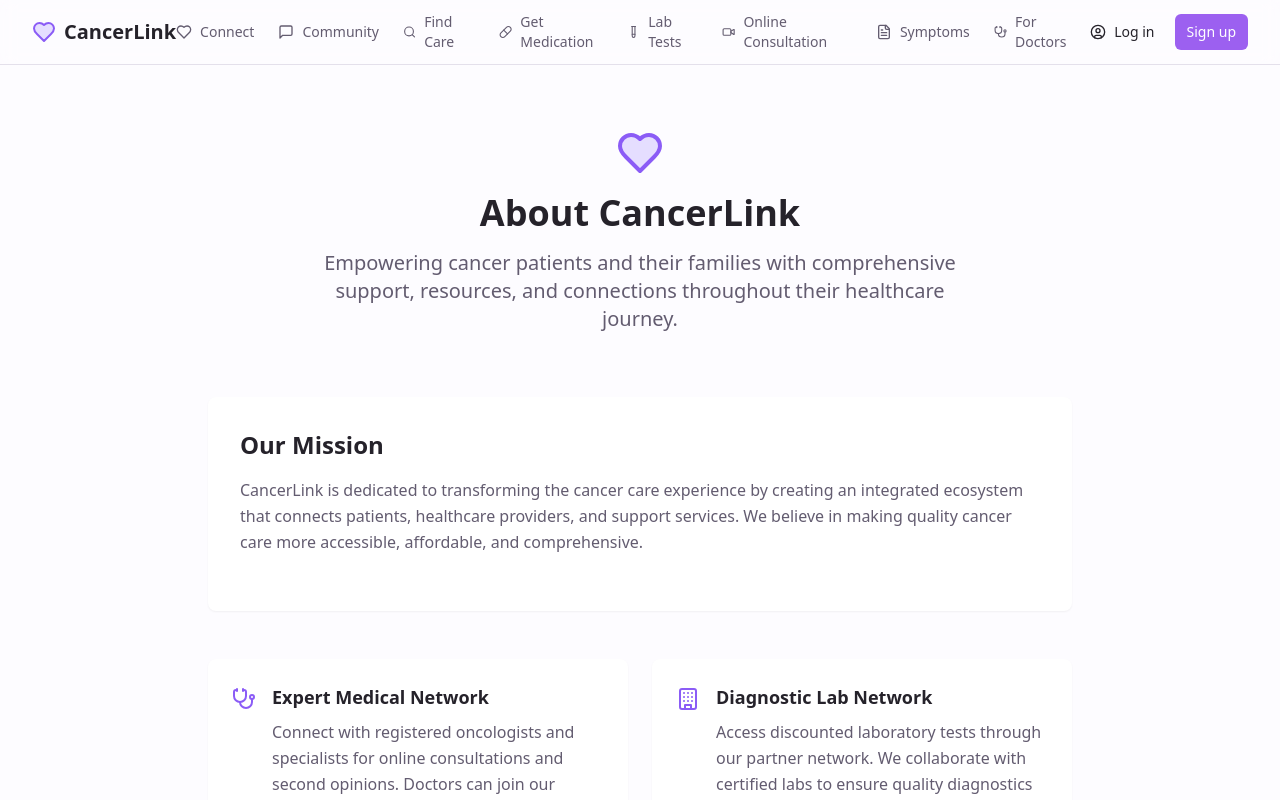
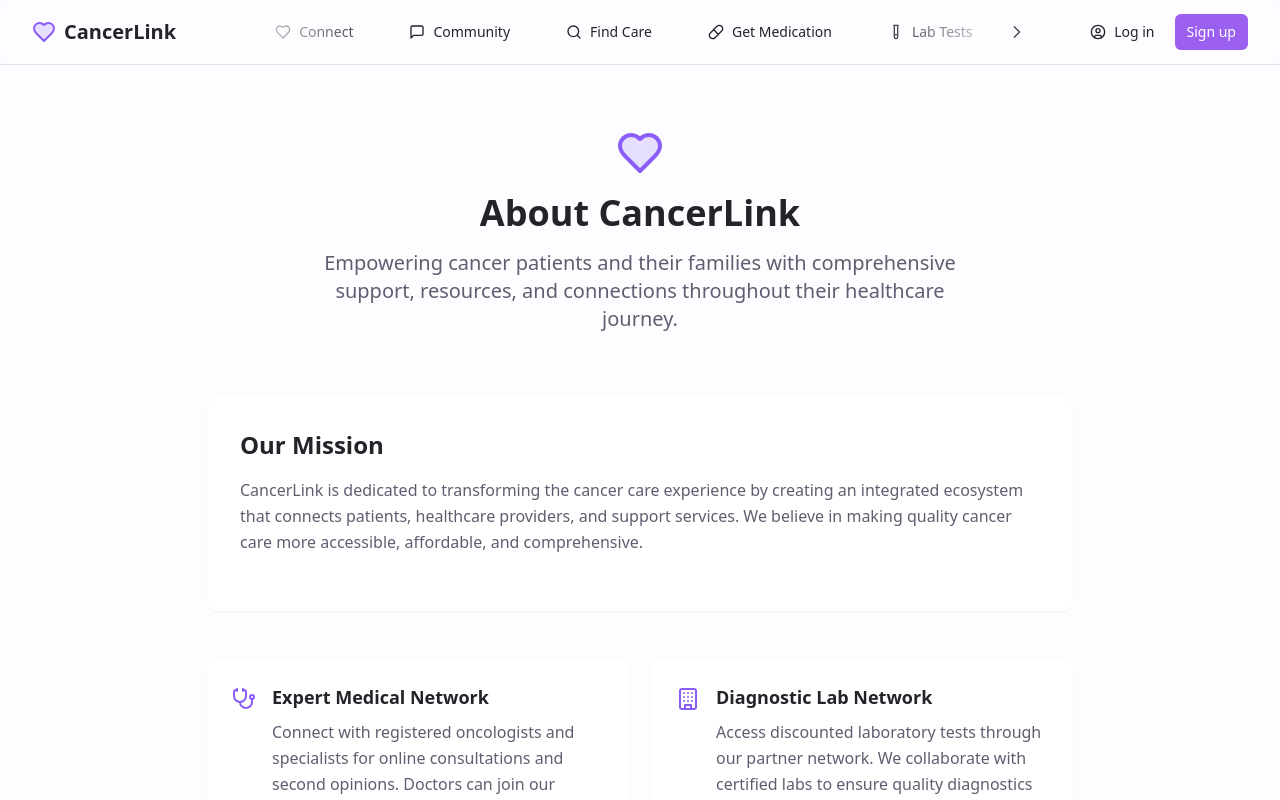
Before and after one commit to la-dev05/CancerLink, a React (Vite) app: page /about in a window 1280 px wide. Shown: the top 800 px of the page. Built offline with nearby package versions, Linux system fonts and the light colour scheme.

Commit message:
Added enhanced Nav Bar animations for desktop and mobile

```diff
--- a/src/components/layout/Navbar.tsx
+++ b/src/components/layout/Navbar.tsx
@@ -1,12 +1,15 @@
-import { useState } from "react";
+import { useState, useRef, useEffect } from "react";
 import { Link } from "react-router-dom";
 import { Button } from "@/components/ui/button";
-import { Menu, X, Heart, MessageSquare, FileText, Search, Pill, TestTube, Stethoscope, Video } from "lucide-react";
+import { Menu, X, Heart, MessageSquare, FileText, Search, Pill, TestTube, Stethoscope, Video, ChevronLeft, ChevronRight } from "lucide-react";
 import { cn } from "@/lib/utils";
 import { UserMenu } from "@/components/auth/UserMenu";
 
 const Navbar = () => {
   const [isOpen, setIsOpen] = useState(false);
+  const [canScrollLeft, setCanScrollLeft] = useState(false);
+  const [canScrollRight, setCanScrollRight] = useState(true);
+  const scrollContainerRef = useRef<HTMLDivElement>(null);
 
   const toggleMenu = () => {
     setIsOpen(!isOpen);
@@ -23,6 +26,86 @@ const Navbar = () => {
     { name: "For Doctors", path: "/doctor-registration", icon: <Stethoscope className="h-4 w-4 mr-2" /> },
   ];
 
+  const checkScroll = () => {
+    if (scrollContainerRef.current) {
+      const { scrollLeft, scrollWidth, clientWidth } = scrollContainerRef.current;
+      setCanScrollLeft(scrollLeft > 0);
+      setCanScrollRight(scrollLeft < scrollWidth - clientWidth - 10);
+    }
+  };
+
+  const handleScroll = (direction: 'left' | 'right') => {
+    if (scrollContainerRef.current) {
+      const scrollAmount = 300; // Adjust this value to control scroll distance
+      const targetScroll = scrollContainerRef.current.scrollLeft + (direction === 'left' ? -scrollAmount : scrollAmount);
+      scrollContainerRef.current.scrollTo({
+        left: targetScroll,
+        behavior: 'smooth'
+      });
+    }
+  };
+
+  useEffect(() => {
+    const scrollContainer = scrollContainerRef.current;
+    if (scrollContainer) {
+      let isDown = false;
+      let startX: number;
+      let scrollLeft: number;
+
+      const handleDragStart = (e: MouseEvent | TouchEvent) => {
+        isDown = true;
+        scrollContainer.classList.add('active');
+        if (e instanceof MouseEvent) {
+          startX = e.pageX - scrollContainer.offsetLeft;
+        } else {
+          startX = e.touches[0].pageX - scrollContainer.offsetLeft;
+        }
+        scrollLeft = scrollContainer.scrollLeft;
+      };
+
+      const handleDragEnd = () => {
+        isDown = false;
+        scrollContainer.classList.remove('active');
+      };
+
+      const handleDragMove = (e: MouseEvent | TouchEvent) => {
+        if (!isDown) return;
+        e.preventDefault();
+        let x;
+        if (e instanceof MouseEvent) {
+          x = e.pageX - scrollContainer.offsetLeft;
+        } else {
+          x = e.touches[0].pageX - scrollContainer.offsetLeft;
+        }
+        const walk = (x - startX) * 2;
+        scrollContainer.scrollLeft = scrollLeft - walk;
+      };
+
+      scrollContainer.addEventListener('mousedown', handleDragStart);
+      scrollContainer.addEventListener('touchstart', handleDragStart);
+      scrollContainer.addEventListener('mouseleave', handleDragEnd);
+      scrollContainer.addEventListener('mouseup', handleDragEnd);
+      scrollContainer.addEventListener('touchend', handleDragEnd);
+      scrollContainer.addEventListener('mousemove', handleDragMove);
+      scrollContainer.addEventListener('touchmove', handleDragMove);
+
+      // Add scroll event listener
+      scrollContainer.addEventListener('scroll', checkScroll);
+      checkScroll(); // Initial check
+
+      return () => {
+        scrollContainer.removeEventListener('mousedown', handleDragStart);
+        scrollContainer.removeEventListener('touchstart', handleDragStart);
+        scrollContainer.removeEventListener('mouseleave', handleDragEnd);
+        scrollContainer.removeEventListener('mouseup', handleDragEnd);
+        scrollContainer.removeEventListener('touchend', handleDragEnd);
+        scrollContainer.removeEventListener('mousemove', handleDragMove);
+        scrollContainer.removeEventListener('touchmove', handleDragMove);
+        scrollContainer.removeEventListener('scroll', checkScroll);
+      };
+    }
+  }, []);
+
   return (
     <nav className="sticky top-0 z-50 w-full border-b bg-background/95 backdrop-blur supports-[backdrop-filter]:bg-background/60">
       <div className="container flex h-16 items-center justify-between">
@@ -34,17 +117,57 @@ const Navbar = () => {
         </div>
 
         {/* Desktop navigation */}
-        <div className="hidden md:flex md:items-center md:gap-6">
-          {navLinks.map((link) => (
+        <div className="hidden md:flex md:items-center relative max-w-[800px]">
+          {/* Left scroll indicator */}
+          <div
+            className={cn(
+              "absolute left-0 z-10 transition-opacity duration-200",
+              "flex items-center h-full cursor-pointer",
+              canScrollLeft ? "opacity-100" : "opacity-0 pointer-events-none"
+            )}
+            onClick={() => handleScroll('left')}
+          >
+            <ChevronLeft className="w-5 h-5 text-foreground/80 animate-pulse-subtle" />
+          </div>
+
+          <div
+            ref={scrollContainerRef}
+            className="flex items-center gap-6 overflow-x-auto px-4 py-2 no-scrollbar
+                     snap-x snap-mandatory scroll-smooth touch-pan-x w-full"
+            style={{
+              maskImage: 'linear-gradient(to right, transparent, black 20%, black 80%, transparent)',
+              WebkitMaskImage: 'linear-gradient(to right, transparent, black 20%, black 80%, transparent)',
+              paddingInline: '2rem'
+            }}
+          >
+            {navLinks.map((link, index) => (
               <Link
                 key={link.name}
                 to={link.path}
-              className="flex items-center text-sm font-medium text-muted-foreground hover:text-foreground transition-colors"
+                className={cn(
+                  "flex items-center text-sm font-medium transition-all duration-300 transform",
+                  "hover:scale-105 snap-center backdrop-blur-sm rounded-lg px-4 py-2",
+                  "hover:shadow-lg hover:shadow-white/5 select-none whitespace-nowrap",
+                  "hover:opacity-100 hover:bg-background/60"
+                )}
               >
                 {link.icon}
                 {link.name}
               </Link>
             ))}
+          </div>
+
+          {/* Right scroll indicator */}
+          <div
+            className={cn(
+              "absolute right-0 z-10 transition-opacity duration-200",
+              "flex items-center h-full cursor-pointer",
+              canScrollRight ? "opacity-100" : "opacity-0 pointer-events-none"
+            )}
+            onClick={() => handleScroll('right')}
+          >
+            <ChevronRight className="w-5 h-5 text-foreground/80 animate-pulse-subtle" />
+          </div>
         </div>
 
         <div className="flex items-center gap-2">
@@ -58,23 +181,26 @@ const Navbar = () => {
       {/* Mobile navigation */}
       <div
         className={cn(
-          "md:hidden overflow-hidden transition-all duration-300 ease-in-out border-b",
-          isOpen ? "max-h-[400px] border-border" : "max-h-0 border-transparent"
+          "md:hidden overflow-y-auto transition-all duration-300 ease-in-out border-b",
+          isOpen ? "max-h-[80vh] border-border" : "max-h-0 border-transparent"
         )}
       >
-        <div className="container py-4 space-y-4">
+        <div className="container py-4 space-y-4 overflow-y-auto touch-pan-y">
+          <div className="flex flex-col space-y-1">
             {navLinks.map((link) => (
               <Link
                 key={link.name}
                 to={link.path}
-              className="flex items-center py-2 text-sm font-medium text-muted-foreground hover:text-foreground transition-colors"
+                className="flex items-center py-3 px-2 text-sm font-medium text-muted-foreground hover:text-foreground
+                         transition-colors rounded-md hover:bg-accent"
                 onClick={() => setIsOpen(false)}
               >
                 {link.icon}
                 {link.name}
               </Link>
             ))}
-          <div className="flex flex-col gap-2 pt-2 border-t">
+          </div>
+          <div className="flex flex-col gap-2 pt-4 border-t sticky bottom-0 bg-background/95 backdrop-blur">
             <Link to="/login" onClick={() => setIsOpen(false)}>
               <Button variant="outline" className="w-full justify-start">
                 <Heart className="h-4 w-4 mr-2" />
--- /dev/null
+++ b/src/styles/globals.css
@@ -0,0 +1,18 @@
+@layer utilities {
+  .no-scrollbar::-webkit-scrollbar {
+    display: none;
+  }
+  .no-scrollbar {
+    -ms-overflow-style: none;
+    scrollbar-width: none;
+  }
+
+  @keyframes pulse-subtle {
+    0%, 100% { opacity: 0.6; }
+    50% { opacity: 1; }
+  }
+
+  .animate-pulse-subtle {
+    animation: pulse-subtle 2s cubic-bezier(0.4, 0, 0.6, 1) infinite;
+  }
+}
```
Lines whose indentation alone changed are shown as unchanged.
